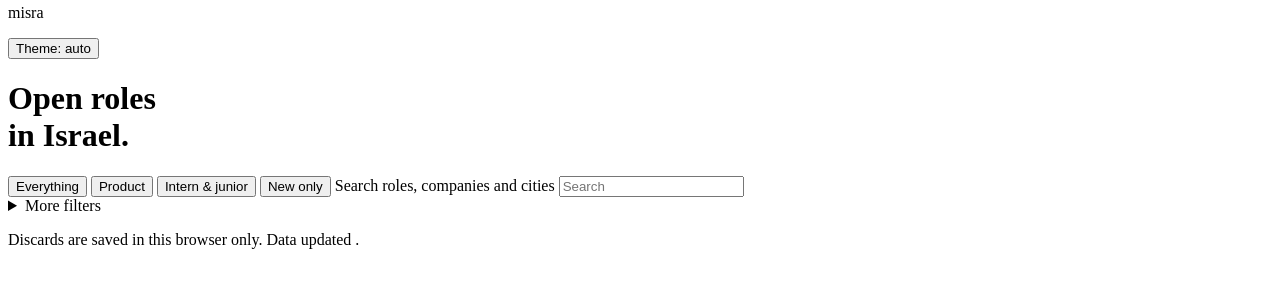
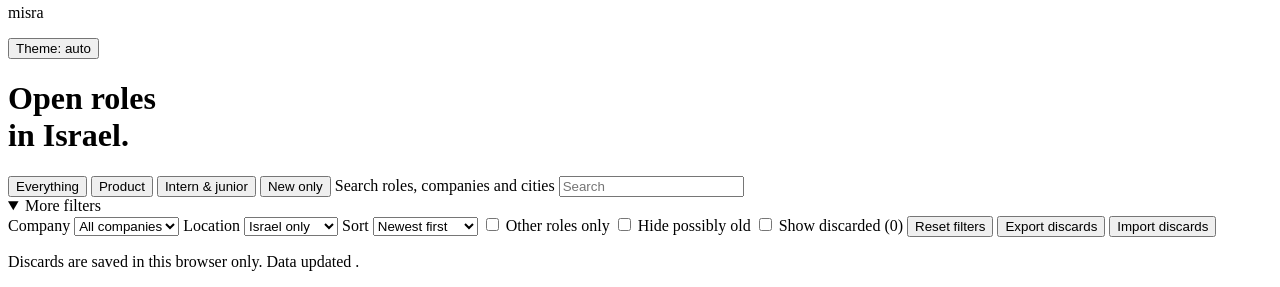
Before and after one commit to ravidorr/il-jobs, a Python web app: template templates/dashboard.html in a window 1280 px wide. Shown: the part 1306-1593 px from the top of the page. Before the commit the page ends 1555 px from the top, so only its background shows below. Run offline with Jinja, Linux system fonts and the light colour scheme; the template is opened without the code that fills it, so the values that code supplies are empty.

Commit message:
Open filters by default, paginate cards, move coverage gaps to the bottom, compact header

```diff
--- a/templates/dashboard.html
+++ b/templates/dashboard.html
@@ -52,7 +52,7 @@ __CSS__
     <input class="field" type="search" id="q" placeholder="Search">
   </div>
 
-  <details class="more">
+  <details class="more" open>
     <summary>More filters</summary>
     <div class="more-body">
       <label>Company <select class="field" id="company"><option value="">All companies</option></select></label>
@@ -68,11 +68,16 @@ __CSS__
     </div>
   </details>
 
-  <details class="gaps notice" id="gaps" hidden><summary id="gaps-title">Coverage gaps</summary></details>
-
   <noscript><p class="notice">The list needs JavaScript. Every open role is also in the JSON-LD block and the #data script of this page.</p></noscript>
   <ul class="feed" id="list" aria-label="Open roles"></ul>
-  <button type="button" class="btn btn-pill page-end" id="more" hidden>Show more</button>
+  <nav class="pager" id="pager" aria-label="Pagination" hidden>
+    <button type="button" class="btn btn-pill" id="prev">Previous</button>
+    <span id="pageInfo" aria-live="polite"></span>
+    <button type="button" class="btn btn-pill" id="next">Next</button>
+    <label class="pager-size">Per page <select class="field" id="size"><option>25</option><option>50</option><option>100</option></select></label>
+  </nav>
+
+  <details class="gaps notice" id="gaps" hidden><summary id="gaps-title">Coverage gaps</summary></details>
 </main>
 <p class="foot">Discards are saved in this browser only. Data updated <span id="upd"></span>.</p>
 </div>
@@ -81,7 +86,7 @@ __CSS__
 <script>
 (function(){
 var DATA=JSON.parse(document.getElementById('data').textContent);
-var JOBS=DATA.jobs,PAGE=40,shown=PAGE;
+var JOBS=DATA.jobs,page=0;
 var $=function(id){return document.getElementById(id)};
 var LS_D='il-jobs-discarded-v1',LS_F='il-jobs-filters-v1',LS_T='misra-theme';
 var CATS={pm:'product',junior:'junior',other:'other'};
@@ -89,7 +94,7 @@ var KIND={pm:'Product',junior:'Intern / junior',other:'Other'};
 function lsGet(k,d){try{var v=localStorage.getItem(k);return v?JSON.parse(v):d}catch(e){return d}}
 function lsSet(k,v){try{localStorage.setItem(k,JSON.stringify(v))}catch(e){}}
 var gone=lsGet(LS_D,{});
-function defaults(){return {q:'',company:'',loc:'il',sort:'new',cats:[],onlyNew:false,showGone:false,hideStale:false}}
+function defaults(){return {q:'',company:'',loc:'il',sort:'new',cats:[],onlyNew:false,showGone:false,hideStale:false,size:25}}
 var F=Object.assign(defaults(),lsGet(LS_F,{}));
 function key(j){return j.c+'|'+j.i}
 function h(tag,attrs,kids){
@@ -173,14 +178,19 @@ function render(focusIdx){
   $('summary').textContent='Showing '+res.length+' of '+open+' open roles in Israel. '+goneN+' discarded.';
   renderStories();
   var ul=$('list');
-  if(!res.length){ul.replaceChildren(h('li',{class:'empty',text:'No roles match these filters.'}));$('more').hidden=true;return}
-  ul.replaceChildren.apply(ul,res.slice(0,shown).map(cardEl));
-  $('more').hidden=res.length<=shown;
-  if(!$('more').hidden)$('more').textContent='Show '+(res.length-shown)+' more';
+  if(!res.length){ul.replaceChildren(h('li',{class:'empty',text:'No roles match these filters.'}));$('pager').hidden=true;return}
+  var size=[25,50,100].indexOf(+F.size)>=0?+F.size:25,pages=Math.ceil(res.length/size);
+  page=Math.min(page,pages-1);
+  ul.replaceChildren.apply(ul,res.slice(page*size,(page+1)*size).map(cardEl));
+  $('pager').hidden=res.length<=25;
+  $('size').value=size;
+  $('prev').disabled=page===0;
+  $('next').disabled=page>=pages-1;
+  $('pageInfo').textContent='Page '+(page+1)+' of '+pages;
   if(focusIdx!==undefined){var bs=ul.querySelectorAll('[data-act]');var b=bs[Math.min(focusIdx,bs.length-1)];if(b)b.focus()}}
 
 function save(){lsSet(LS_F,F)}
-function upd(){shown=PAGE;save();sync();render()}
+function upd(){page=0;save();sync();render()}
 
 $('q').addEventListener('input',function(){F.q=this.value;upd()});
 $('company').addEventListener('change',function(){F.company=this.value;upd()});
@@ -196,7 +206,10 @@ document.querySelectorAll('.chip[data-cat]').forEach(function(b){b.addEventListe
   upd()})});
 $('stories').addEventListener('click',function(e){var b=e.target.closest('.story');if(!b)return;F.company=F.company===b.dataset.company?'':b.dataset.company;upd()});
 $('reset').addEventListener('click',function(){F=defaults();upd()});
-$('more').addEventListener('click',function(){shown+=PAGE;render()});
+$('size').addEventListener('change',function(){F.size=+this.value;upd()});
+function go(d){page+=d;render();$('list').scrollIntoView()}
+$('prev').addEventListener('click',function(){go(-1)});
+$('next').addEventListener('click',function(){go(1)});
 function setGone(k,on){if(on)gone[k]=TODAY;else delete gone[k];lsSet(LS_D,gone)}
 $('list').addEventListener('click',function(e){
   var b=e.target.closest('[data-act="toggle"]');if(!b)return;
```
Also changed, not shown: templates/dashboard.css (+55 -3 lines).
